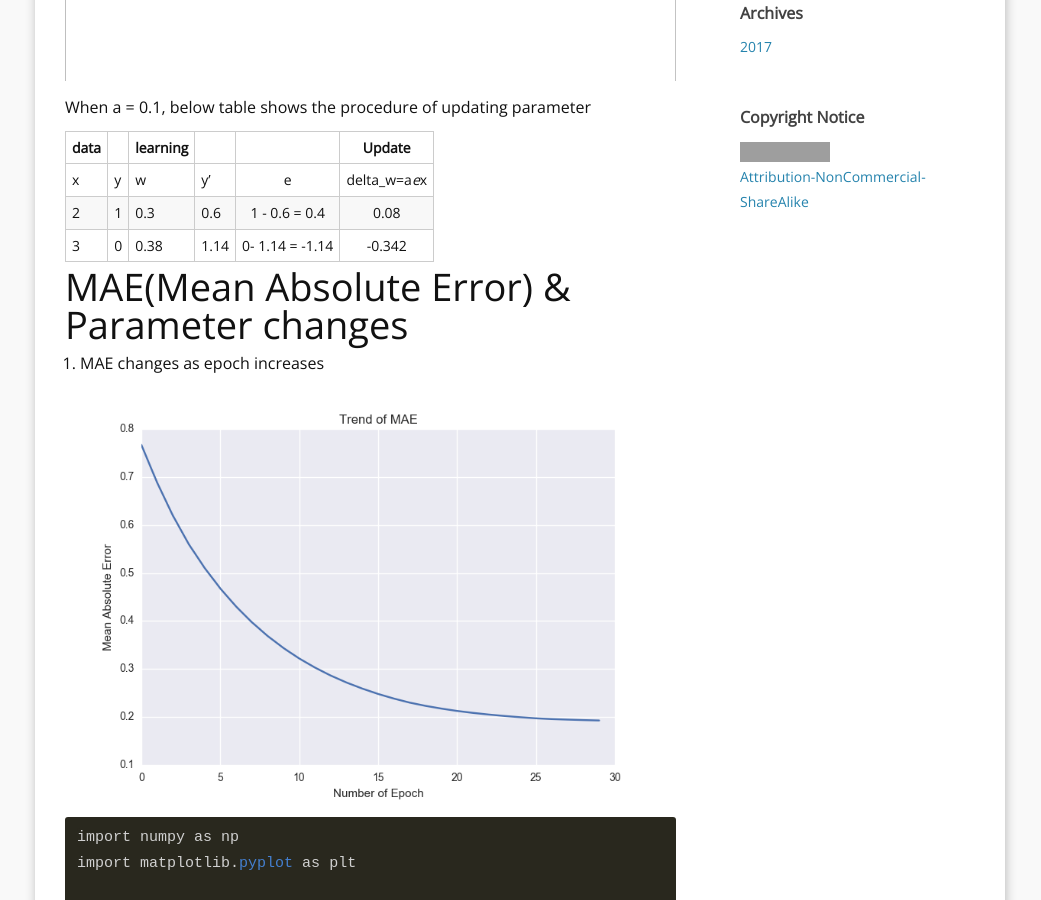
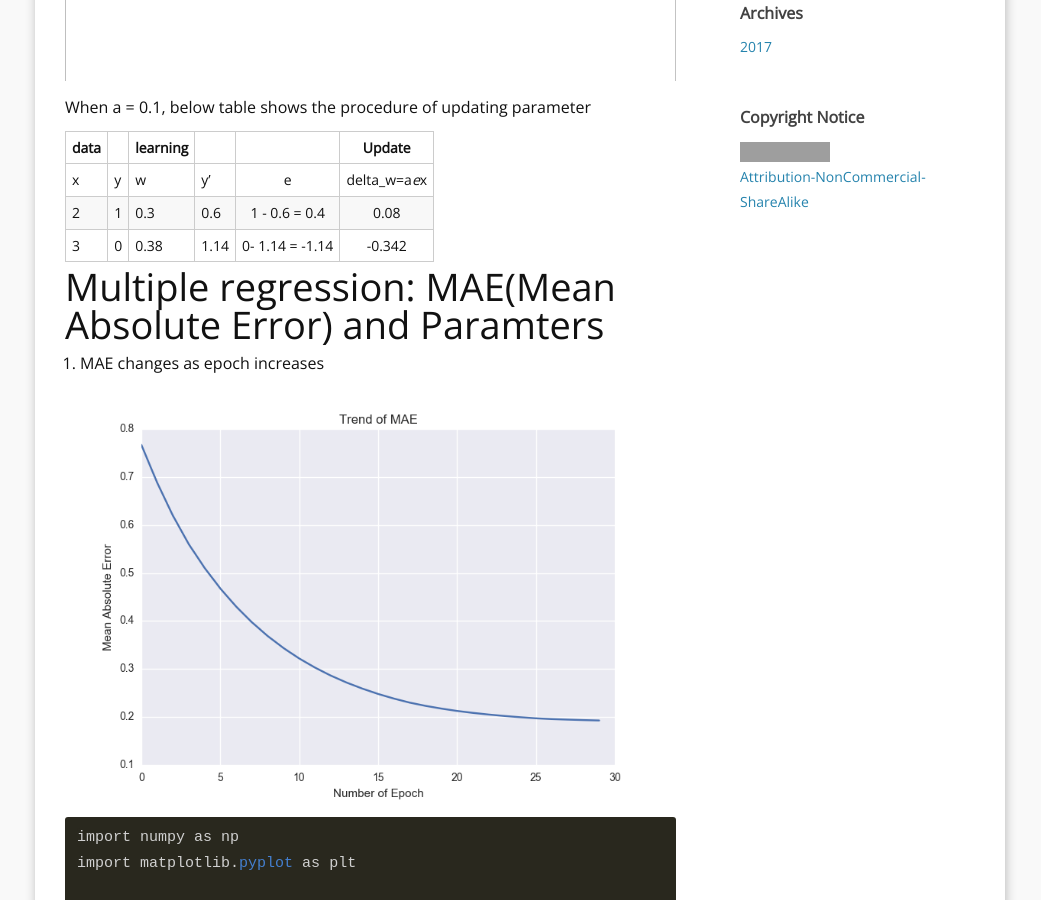
Before and after one commit to wonik/wonikjang.github.io, a Jekyll site: the page built from _posts/2017-04-30-stat_vs_cs.md, in a window 1280 px wide and 900 px high, scrolled down 1154 px. Shown: the whole window, without its empty margins (120-1161 px from the left). Built offline with Jekyll 4.4.1, drawn with Linux system fonts in a browser that asks for light colours; nearby versions of some CDN libraries; comment, search, counter and statistics services are not loaded; grey boxes are pictures that could not be loaded.

Commit message:
Update 2017-04-30-stat_vs_cs.md

```diff
--- a/_posts/2017-04-30-stat_vs_cs.md
+++ b/_posts/2017-04-30-stat_vs_cs.md
@@ -41,7 +41,7 @@ When a = 0.1, below table shows the procedure of updating parameter
 | 3    | 0 | 0.38     | 1.14 | 0- 1.14 = -1.14 |-0.342       |
 
 
-# MAE(Mean Absolute Error) & Parameter changes
+# Multiple regression: MAE(Mean Absolute Error) and Paramters
 
 1. MAE changes as epoch increases
 
```
